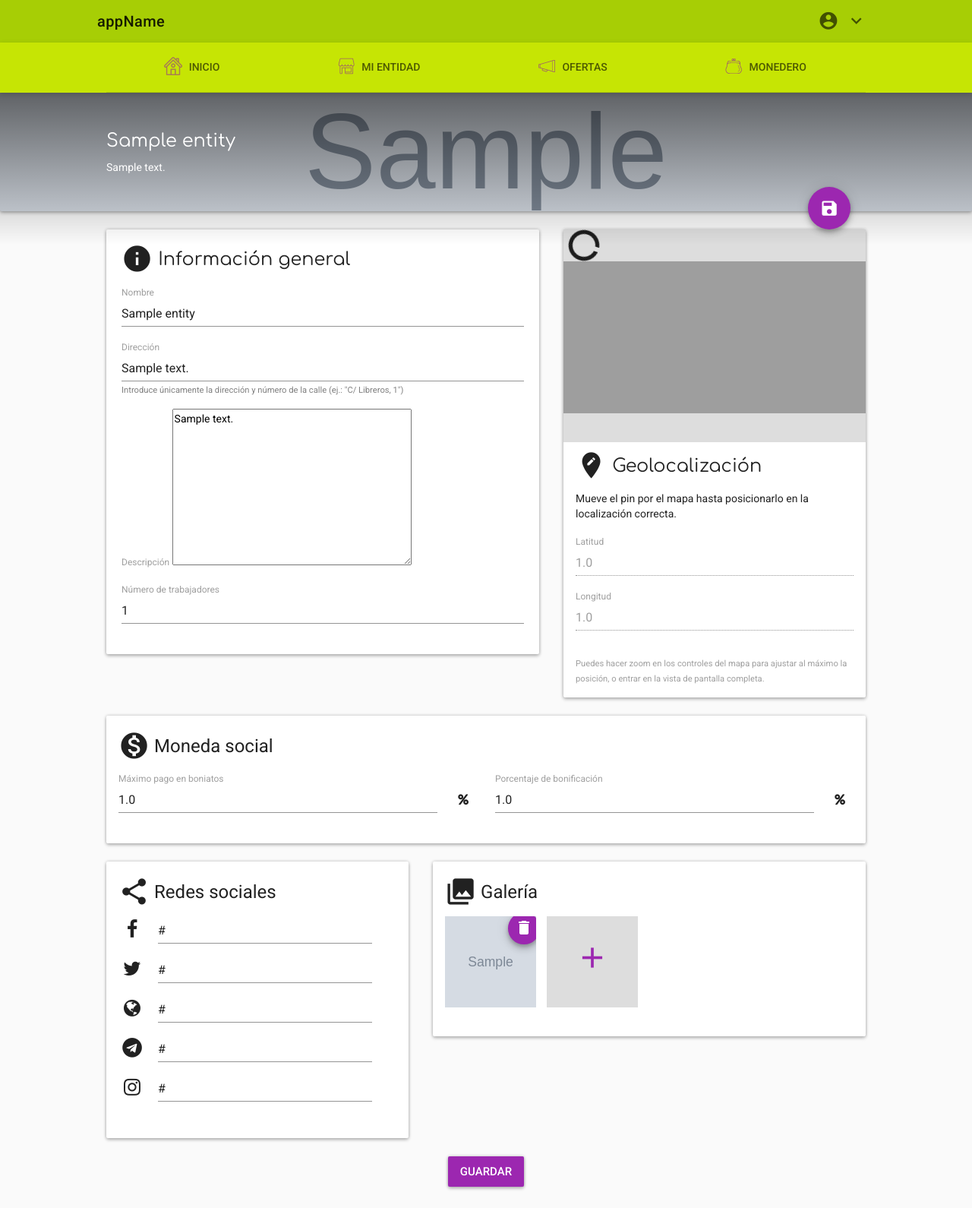
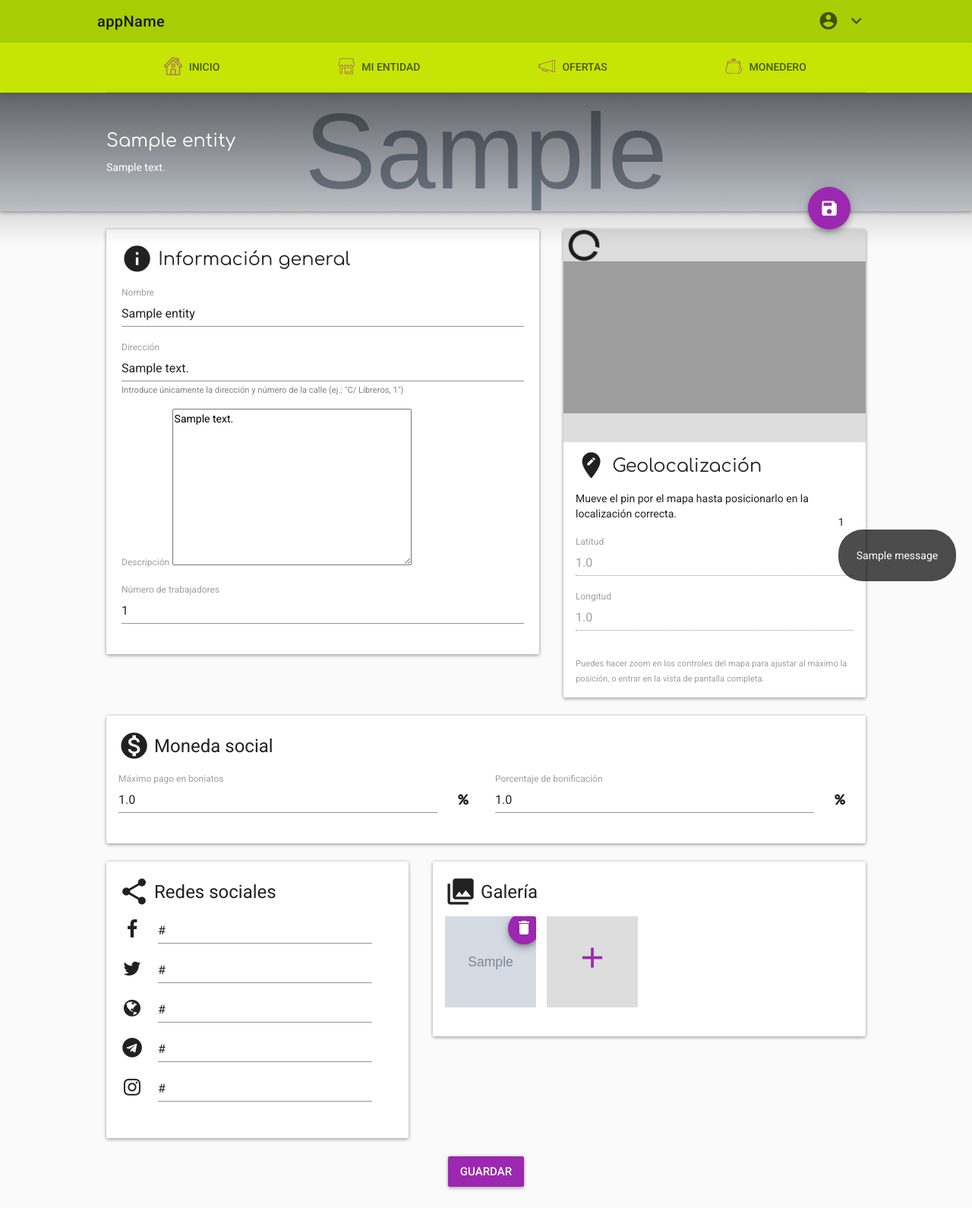
Before and after one commit to Mercado-Social-de-Madrid/eticsAppServer, a Django app: page /entity/00000000-0000-0000-0000-000000000001/edit/ in a window 1280 px wide. Shown: the whole page at 76% size. Run offline with Django 3.2, Linux system fonts and the light colour scheme; a user stored in the database is signed in; tables that the repository leaves empty hold one stand-in row (values such as "Sample post"); grey boxes marked "Sample" are stand-in pictures; one stand-in notice (Sample message) is shown; parts of the project's set-up code (start-up, migrations or seed data) failed here and were passed over; some libraries are stand-ins or nearby versions; grey boxes are pictures that could not be loaded.

Commit message:
Show message when invalid permissions on entity edit

```diff
--- a/currency/views/entity.py
+++ b/currency/views/entity.py
@@ -1,20 +1,11 @@
+from django.contrib import messages
 from django.contrib.auth import get_user_model
 from django.contrib.auth.decorators import login_required
 from django.shortcuts import get_object_or_404, redirect, render
-from django.urls import reverse
 
 from currency.forms.EntityForm import EntityForm
 from currency.forms.galleryform import PhotoGalleryForm
-from currency.models import Entity, Gallery, GalleryPhoto
-
-
-from django.contrib.auth.decorators import login_required
-from django.shortcuts import get_object_or_404, redirect, render
-from django.urls import reverse
-
-from currency.forms.EntityForm import EntityForm
-from currency.forms.galleryform import PhotoGalleryForm
-from currency.models import Entity, Gallery, GalleryPhoto
+from currency.models import Entity, Gallery
 from offers.models import Offer
 
 
@@ -49,7 +40,8 @@ def entity_edit(request, pk):
     can_edit = request.user.is_superuser or request.user == entity.user
 
     if not can_edit:
-        return redirect(reverse('entity_detail', kwargs={'pk':entity.pk} ) + '?permissions=false')
+        messages.add_message(request, messages.ERROR, 'No tienes permisos para editar la entidad')
+        return redirect('entity_detail', pk=entity.pk )
 
     gallery_factory = PhotoGalleryForm.getGalleryFormset(gallery)
     initial_photos = PhotoGalleryForm.get_initial(gallery)
--- a/static/css/styles.css
+++ b/static/css/styles.css
@@ -304,3 +304,18 @@ h1, h2, h3, h4, .primary-title{
 }
 .table tbody td.amount.positive{ color: #36932f; }
 .table tbody td.amount.negative{ color: #cb1d1d; }
+
+
+.toast-messages{
+    position:fixed;
+    bottom:0;
+    right:0;
+    padding:1.3rem;
+}
+.toast-messages .toast{
+    padding:1.5rem;
+    background-color:rgba(0,0,0,0.7);
+    color:#fff;
+    margin-bottom:1em;
+    border-radius:2rem;
+}
--- a/templates/base.html
+++ b/templates/base.html
@@ -85,10 +85,21 @@
 </div>
    {% endif %}
 <div id="main-content">
+{% block content %}{% endblock content %}
+</div>
 
+   {% if messages %}
+   <div class="toast-messages">
+       {{ messages | length}}
+       {% for message in messages %}
+        <div class="toast {% if message.tags %}{{ message.tags }}{% endif %}">
+            {% if message.level == DEFAULT_MESSAGE_LEVELS.ERROR %}<strong>Ouch!</strong> {% endif %}
+            {{ message }}
+        </div>
+        {% endfor %}
+   </div>
+   {% endif %}
 
-    {% block content %}{% endblock content %}
-    </div>
     <!-- jQuery first, then Popper.js, then Bootstrap JS -->
     <script src="https://code.jquery.com/jquery-3.2.1.slim.min.js"></script>
     <script src="https://cdnjs.cloudflare.com/ajax/libs/popper.js/1.11.0/umd/popper.min.js"></script>
```
